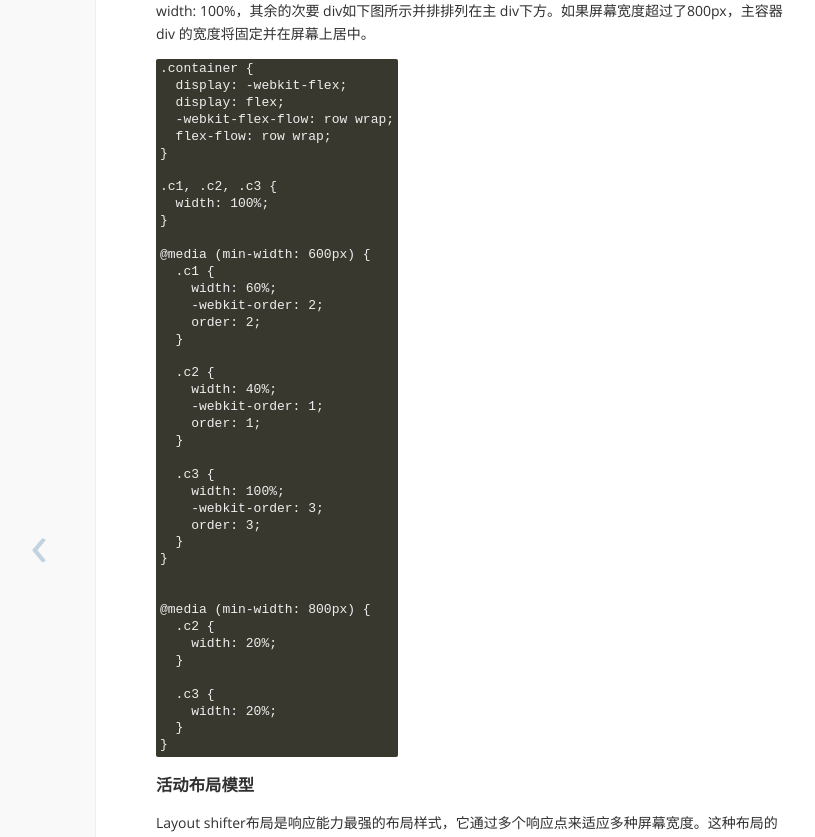
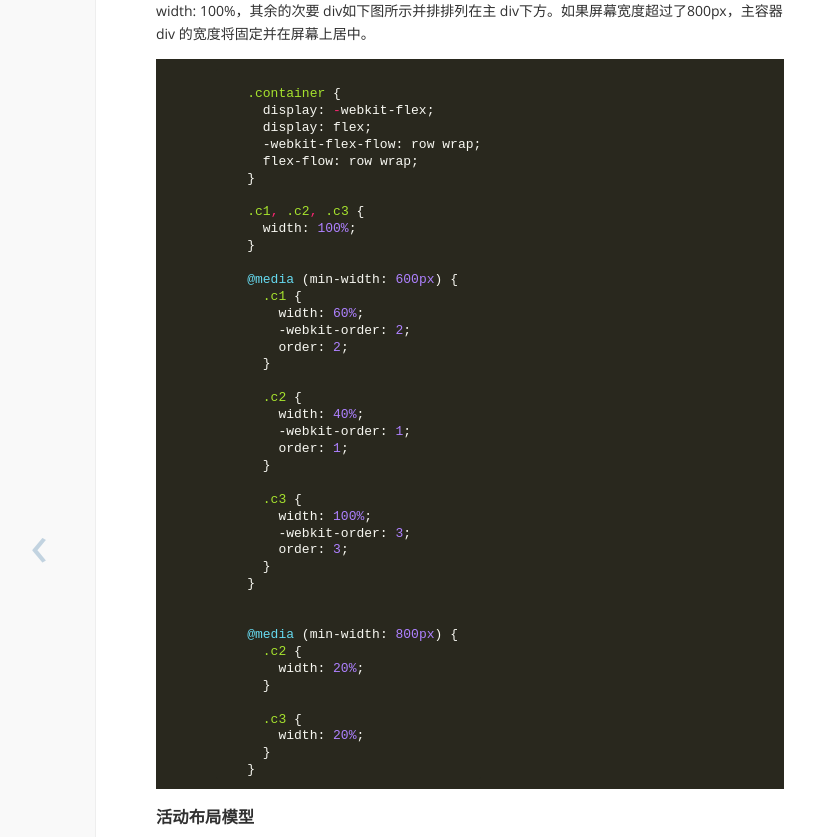
Before and after one commit to huguobo/old-blog, a Jekyll site: the page built from _posts/2016-11-11-Responsive-Web-Design-Patterns.md, in a window 1280 px wide and 1400 px high, scrolled down 1208 px. Shown: the part 199-1036 px from the top of the window, without its empty margins (170-985 px from the left). Built offline with Jekyll 4.4.1, drawn with Linux system fonts in a browser that asks for light colours; Markdown is read by kramdown in place of the engine named in the settings; comment, search, counter and statistics services are not loaded; some of the changed text lies outside the part shown.

Commit message:
highlight

```diff
--- a/_posts/2016-11-11-Responsive-Web-Design-Patterns.md
+++ b/_posts/2016-11-11-Responsive-Web-Design-Patterns.md
@@ -27,7 +27,7 @@ Mostly fluid 样式主要由流体式栅格（fluid grid）构成。 无论是
 
 在最小视图的情况下，每个内容 div 垂直堆栈排列。一旦屏幕的宽度达到600px时，主容器 div 保持 width: 100%，其余的次要 div如下图所示并排排列在主 div下方。如果屏幕宽度超过了800px，主容器 div 的宽度将固定并在屏幕上居中。
 
-
+{% highlight css%}
     .container {
       display: -webkit-flex;
       display: flex;
@@ -69,7 +69,7 @@ Mostly fluid 样式主要由流体式栅格（fluid grid）构成。 无论是
         width: 20%;
       }
     }
-
+{% endhighlight %}
 
 ###活动布局模型
 
@@ -78,7 +78,7 @@ Layout shifter布局是响应能力最强的布局样式，它通过多个响应
 [![gh2](http://wf.uisdc.com/cn/layouts/rwd-patterns/imgs/layout-shifter.svg)](view-source:wf.uisdc.com/cn/resources/samples/layouts/rwd-patterns/layout-shifter.html)
 
 这个简化了的示例展示了layout shifter的设计样式，在较小屏幕中的内容纵向垂直排列，但在较大的屏幕中，布局发生了很大的变化：左边是一个div而右边由两个垂直排列的div构成。
-
+{% highlight css%}
     .container {
       display: -webkit-flex;
       display: flex;
@@ -108,7 +108,7 @@ Layout shifter布局是响应能力最强的布局样式，它通过多个响应
         margin-right: auto;
       }
     }
-
+{% endhighlight %}
 
 ###掉落列模型
 
@@ -119,6 +119,7 @@ Layout shifter布局是响应能力最强的布局样式，它通过多个响应
 
 与 mostly fluid 的示例一样, 在最小视图中纵向垂直排列内容，但在屏幕宽度超过600px后，主要与次要内容 div占据了屏幕的全部宽度。 Div的顺序被设定为根据CSS中的order属性进行排列。 屏幕宽度为800px时，三个内容 div全部一起出现并占据了全部屏幕宽度。
 
+{% highlight css%}
  .container {
       display: -webkit-flex;
       display: flex;
@@ -160,7 +161,7 @@ Layout shifter布局是响应能力最强的布局样式，它通过多个响应
         width: 20%;
       }
     }
-
+{% endhighlight %}
 
  ----
  未完待续
```
